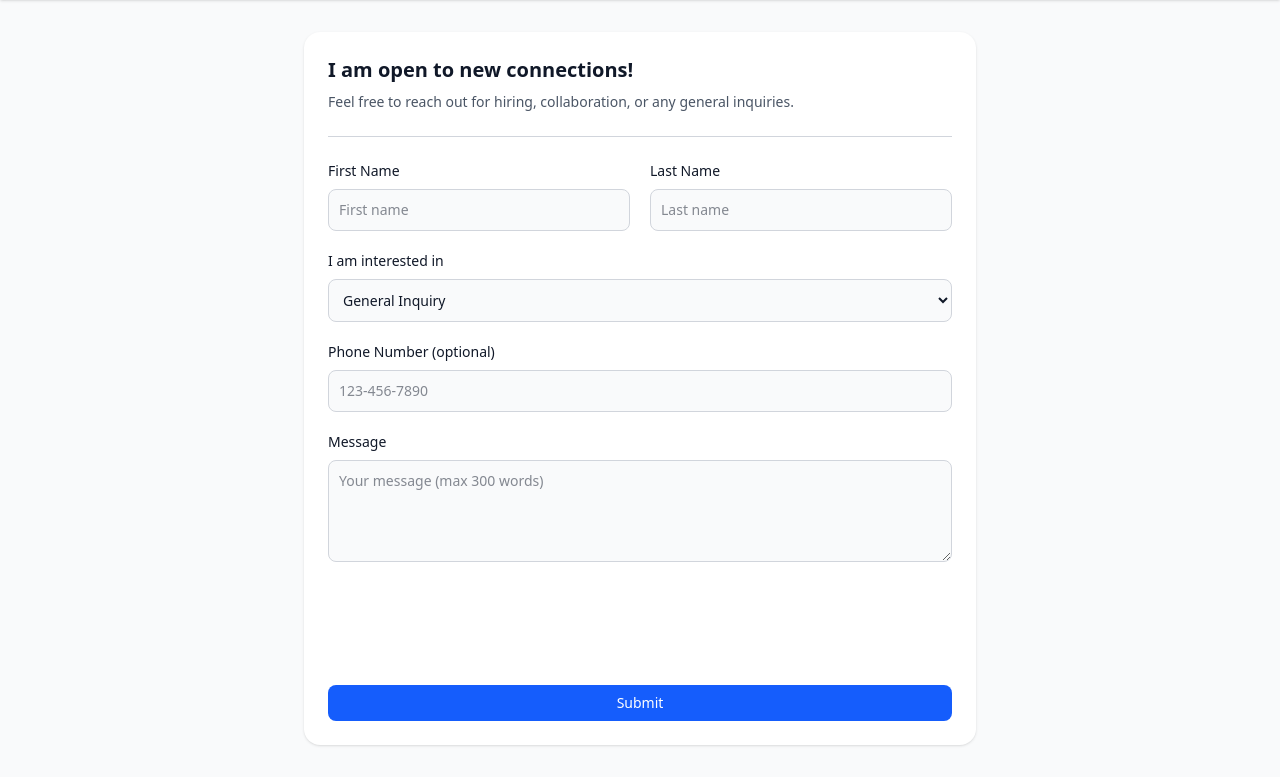
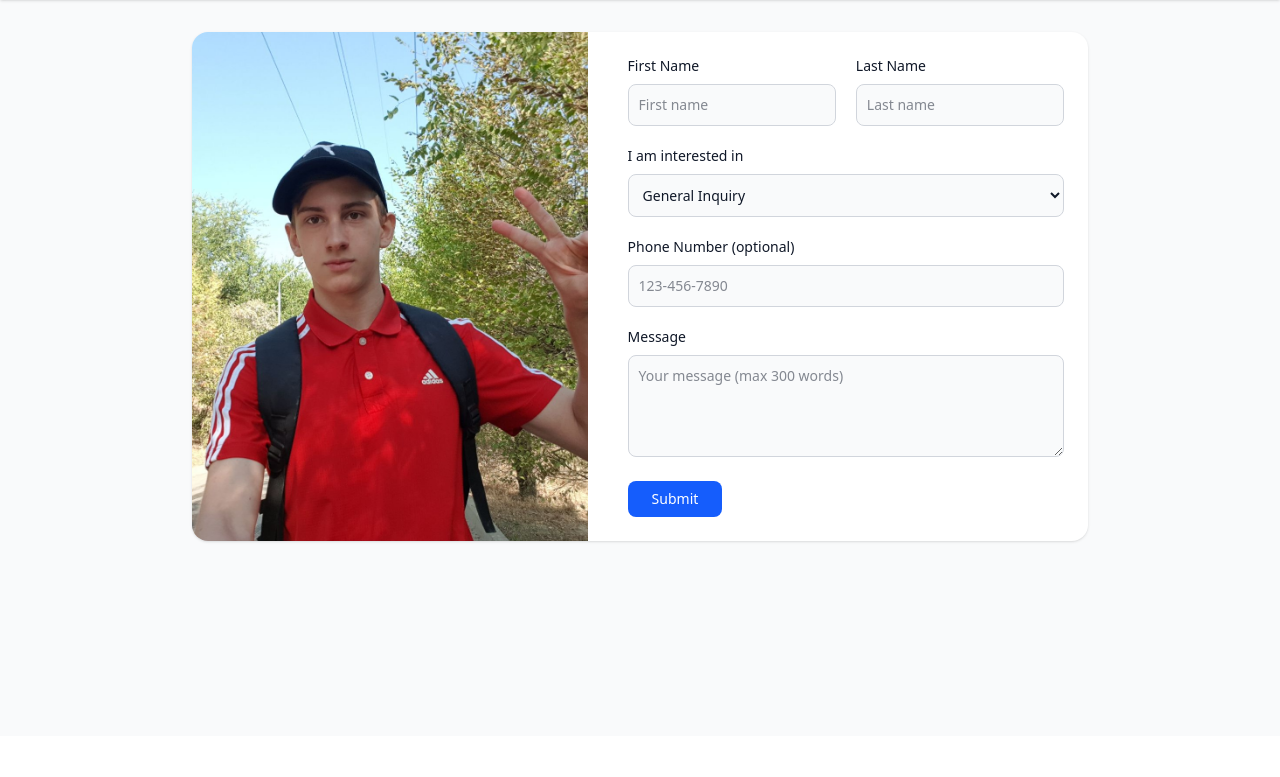
Before and after one commit to Gal1leox/flask-blog-website, a Flask app: page /contact-me/ in a window 1280 px wide. Shown: the part 64-841 px from the top of the page. After the commit the page ends 607 px from the top, so only its background shows below. Run offline with Flask 3, Linux system fonts and the light colour scheme; the visitor is signed in with stand-in values (Sample User, id 1); some libraries are stand-ins or nearby versions.

Commit message:
feat(frontend): add split image contact me form on desktop devices

```diff
--- a/website/templates/pages/shared/user/contact.html
+++ b/website/templates/pages/shared/user/contact.html
@@ -1,8 +1,7 @@
-{# templates/pages/shared/contact.html #}
-
 {% extends "pages/shared/base.html" %}
 
 {% from "components/ui/alert.html" import alert %}
+
 {% from "components/ui/field.html" import
   render_text_field,
   render_select_field,
@@ -10,7 +9,6 @@
 %}
 
 {% block title %}Kalts Daniil - Contact Me{% endblock %}
-
 {% block content %}
 {% with messages = get_flashed_messages(with_categories=true) %}
 {% if messages %}
@@ -22,24 +20,23 @@
 {% endif %}
 {% endwith %}
 
+<div class="w-full md:max-w-4xl md:mx-auto">
   <div
-  class="{% if messages|length > 0 %}mt-6{% endif %} w-full bg-white dark:bg-gray-800 rounded-2xl shadow p-6 max-w-2xl mx-auto"
+    class="flex flex-col md:flex-row md:gap-4 bg-white dark:bg-gray-800 rounded-2xl shadow overflow-hidden"
   >
-  <div class="mb-6">
-    <h3 class="text-xl font-semibold text-gray-900 dark:text-gray-100">
-      I am open to new connections!
-    </h3>
-    <p class="mt-2 text-sm text-gray-600 dark:text-gray-400">
-      Feel free to reach out for hiring, collaboration, or any general
-      inquiries.
-    </p>
+    <div class="hidden md:flex relative w-[45%] items-stretch overflow-hidden">
+      <div class="relative w-full flex-1 overflow-hidden">
+        <img
+          class="w-full h-full object-cover object-top scale-110"
+          src="{{ url_for('static', filename='images/covers/blog_author.jpg') }}"
+          alt="Contact Cover"
+        />
       </div>
-  <hr class="border-gray-300 dark:border-gray-700 mb-6" />
-
+    </div>
+    <div class="w-full p-6 md:w-[55%]">
       <form
         x-data="{ submitting: false, submit_text: '{{ form.submit.label.text }}' }"
         x-on:submit="submitting = true"
-    class="mx-auto"
         method="POST"
         action="{{ url_for('contact.contact') }}"
       >
@@ -51,18 +48,8 @@
             {{ render_select_field(form.inquiry_type) }}
           </div>
           <div class="sm:col-span-2">{{ render_text_field(form.phone) }}</div>
-      <div class="sm:col-span-2">{{ render_textarea_field(form.message) }}</div>
-      <div class="sm:col-span-2 mt-2">
-        <div class="recaptcha-container">
-          {{ form.recaptcha() }}
-        </div>
-        {% if form.recaptcha.errors %}
-        <div class="text-red-500 text-sm mt-1">
-          {% for error in form.recaptcha.errors %}
-          <span>{{ error }}</span>
-          {% endfor %}
-        </div>
-        {% endif %}
+          <div class="sm:col-span-2">
+            {{ render_textarea_field(form.message) }}
           </div>
         </div>
         <div class="mt-6">
@@ -71,27 +58,26 @@
             :disabled="submitting"
             :class="submitting ? 'bg-blue-300 opacity-50 cursor-not-allowed' : ''"
             type="submit"
-        class="w-full bg-blue-600 hover:bg-blue-700 text-white text-sm px-4 py-2 rounded-lg font-medium focus:outline-none focus:ring-2 focus:ring-blue-400"
+            class="w-full sm:w-auto bg-blue-600 hover:bg-blue-700 text-white text-sm px-6 py-2 rounded-lg font-medium focus:outline-none focus:ring-2 focus:ring-blue-400"
           />
         </div>
       </form>
     </div>
+  </div>
+</div>
 
 <script>
   function scaleRecaptcha() {
-    var container = document.querySelector('.recaptcha-container');
+    var container = document.querySelector(".recaptcha-container");
     if (!container) return;
-
     var recaptchaWidth = 302;
     var containerWidth = container.offsetWidth;
     var scale = containerWidth / recaptchaWidth;
-
-    container.style.transform = 'scale(' + scale + ')';
-    container.style.transformOrigin = '0 0';
-    container.style.height = (78 * scale) + 'px';
+    container.style.transform = "scale(" + scale + ")";
+    container.style.transformOrigin = "0 0";
+    container.style.height = 78 * scale + "px";
   }
-
-  window.addEventListener('load', scaleRecaptcha);
-  window.addEventListener('resize', scaleRecaptcha);
+  window.addEventListener("load", scaleRecaptcha);
+  window.addEventListener("resize", scaleRecaptcha);
 </script>
 {% endblock %}
```
Also changed, not shown: website/static/images/covers/blog_author.jpg (added). Lines whose indentation alone changed are shown as unchanged.
